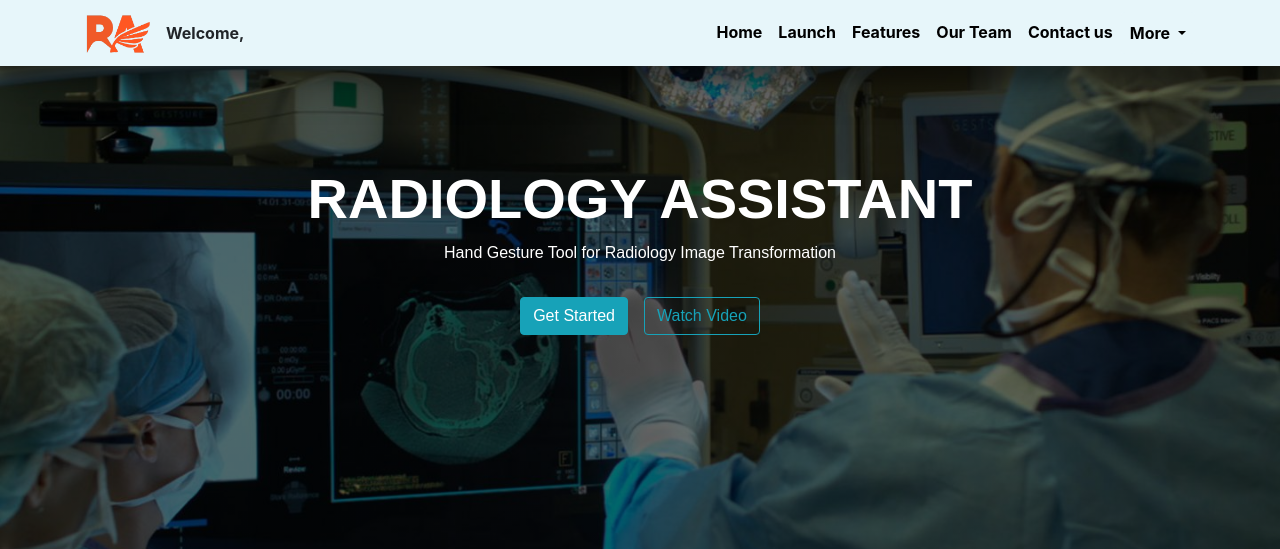
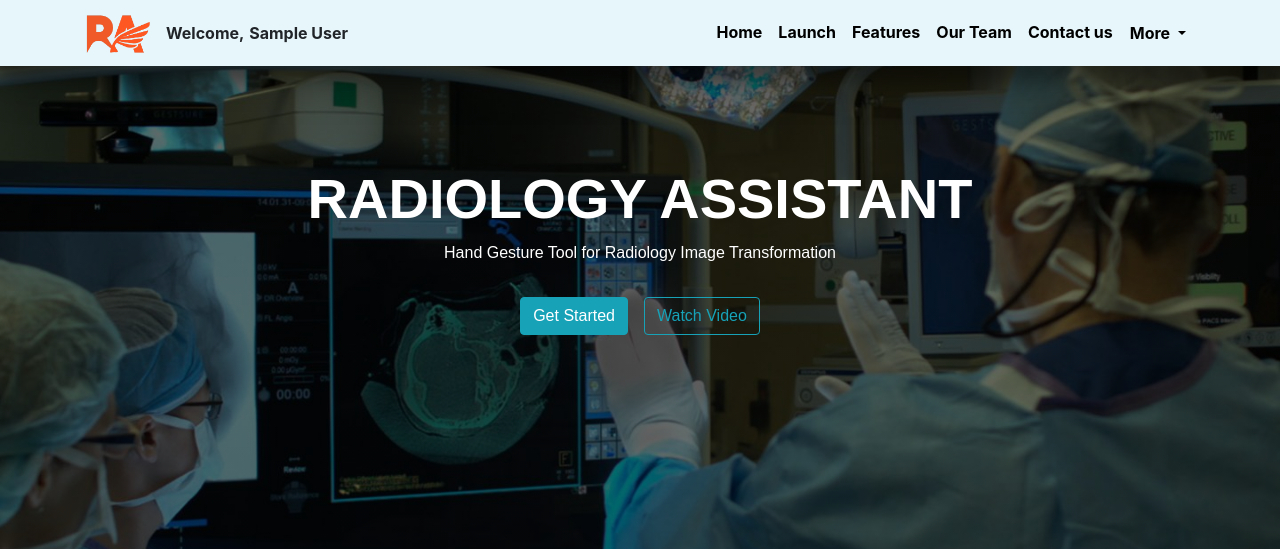
Before and after one commit to anjupriya-v/radiology-assistant, a Flask app: page / in a window 1280 px wide. Shown: the top 549 px of the page. Run offline with Flask 2, Linux system fonts and the light colour scheme; the visitor is signed in with stand-in values (Sample User, id 1); some libraries are stand-ins or nearby versions.

Commit message:
Made some changes

```diff
--- a/templates/navbar.html
+++ b/templates/navbar.html
@@ -17,7 +17,7 @@
     </button>
     <div class="collapse navbar-collapse font-weight-bold" id="navbarText">
       {%if loggedIn%} Welcome,
-      <span class="user-full-name">{{data['fullName']}}</span>
+      <span class="user-full-name">{{data['name']}}</span>
       {%endif%}
 
       <ul class="navbar-nav ml-auto">
```
Also changed, not shown: uploads/Img2.jpg (deleted).
